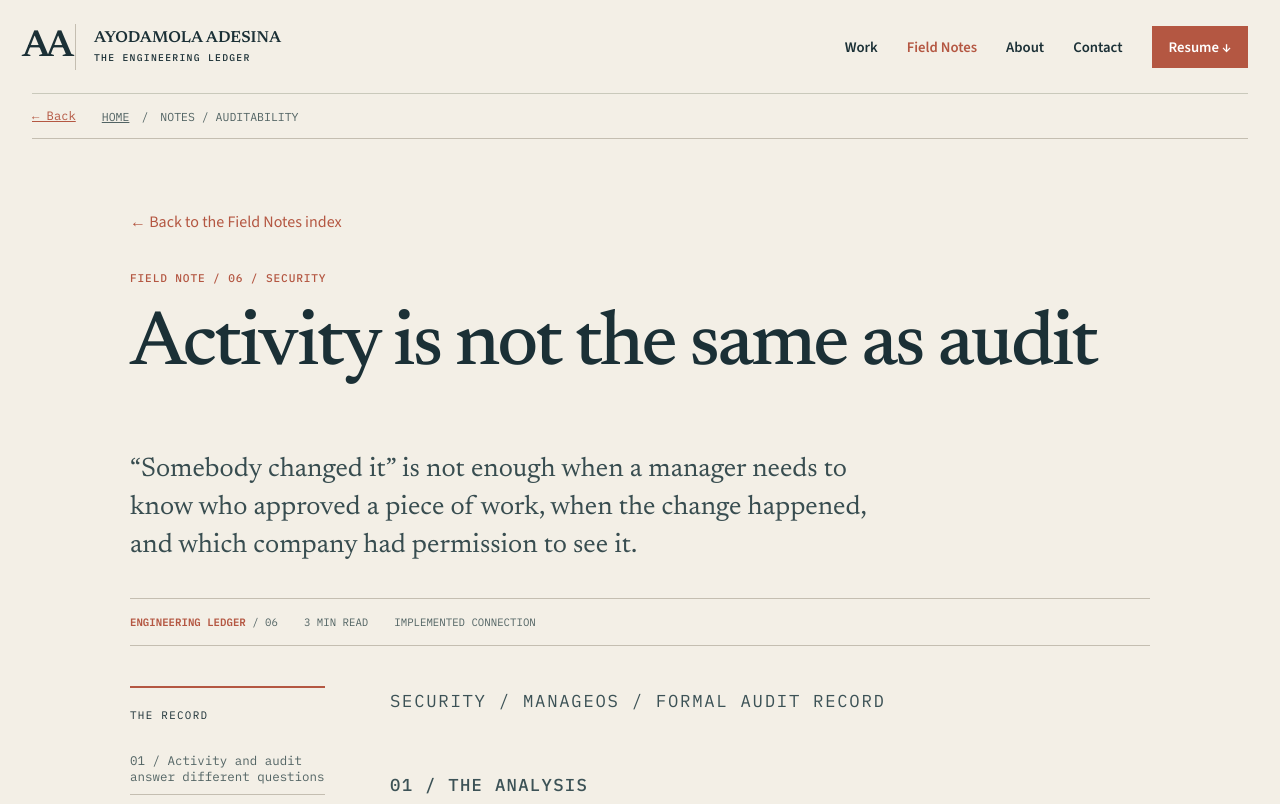
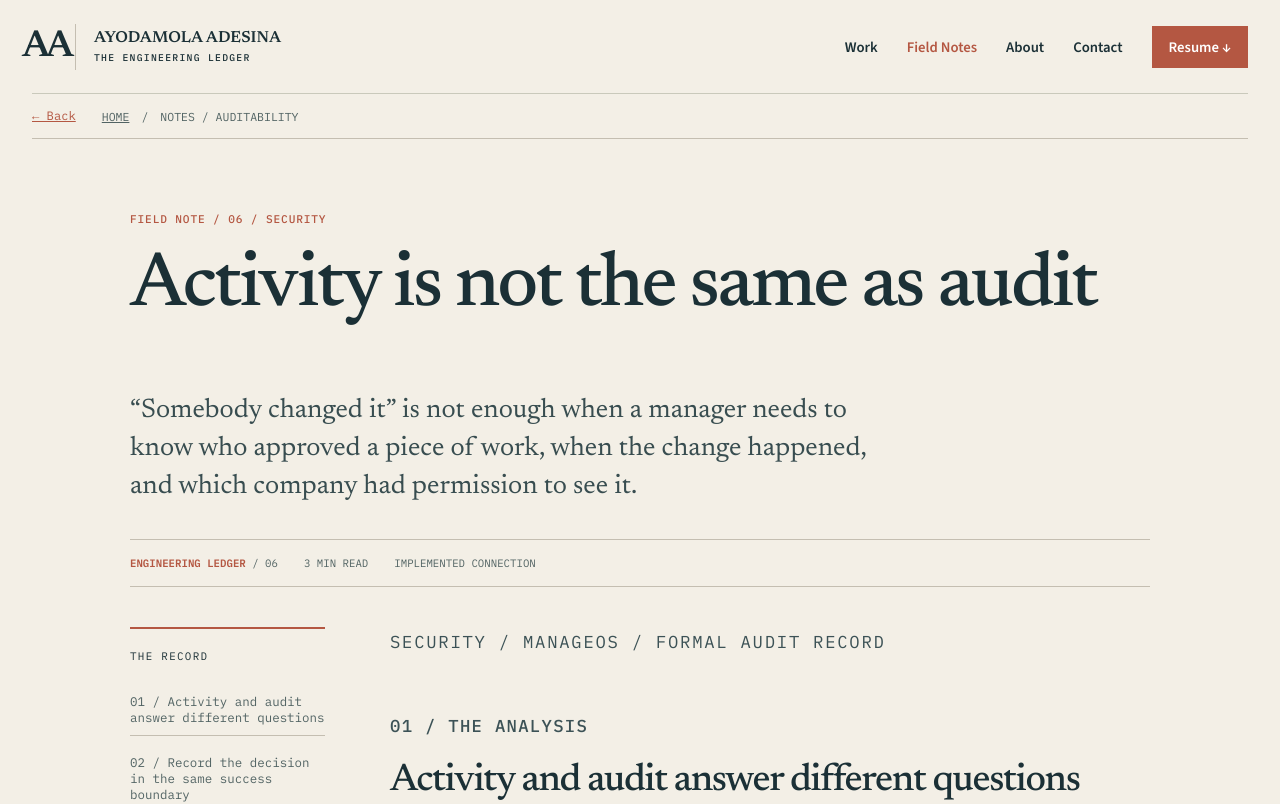
Before and after one commit to ayodamolami4-bot/engineering-ledger, a React (Vite) app: page /notes/auditability in a window 1280 px wide. Shown: the top 804 px of the page. Built offline with nearby package versions, Linux system fonts and the light colour scheme.

Commit message:
Tighten note opening by avoiding duplicate back links

```diff
--- a/src/pages/Note.tsx
+++ b/src/pages/Note.tsx
@@ -8,7 +8,6 @@ export default function Note(){
  const wordCount=[essay.opening,...essay.sections.flatMap(x=>x.paragraphs)].join(' ').split(/\s+/).length;
  const minutes=Math.max(3,Math.ceil(wordCount/195));
  return <article className="article-page wrap page-top note-publication">
-  <Link className="back-link" to="/notes">← Back to the Field Notes index</Link>
   <p className="eyebrow">FIELD NOTE / {n.number} / {n.category}</p><h1 className="page-title">{n.title}</h1><p className="note-lede">{essay.opening}</p>
   <div className="note-quickfacts"><span><strong>ENGINEERING LEDGER</strong> / {n.number}</span><span>{minutes} MIN READ</span><span>{n.status.toUpperCase()}</span></div>
   <div className="note-layout"><nav className="note-sidebar" aria-label="Within this field note"><strong>THE RECORD</strong>{essay.sections.map((s,i)=><a href={`#record-${i+1}`} key={s.title}>{String(i+1).padStart(2,'0')} / {s.title}</a>)}<Link to="/notes">← All Field Notes</Link></nav>
```
